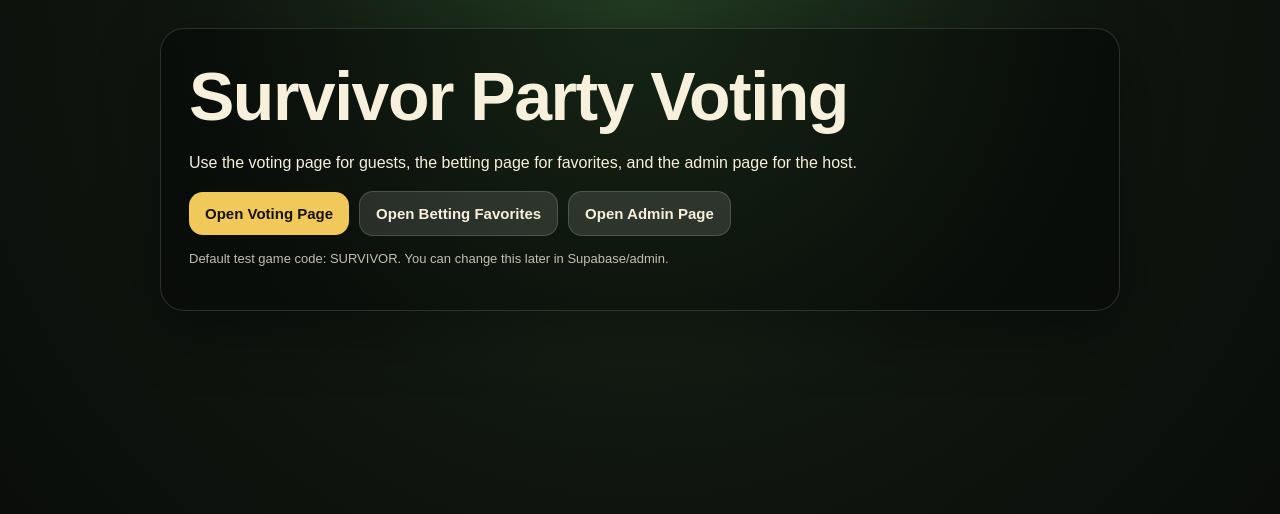
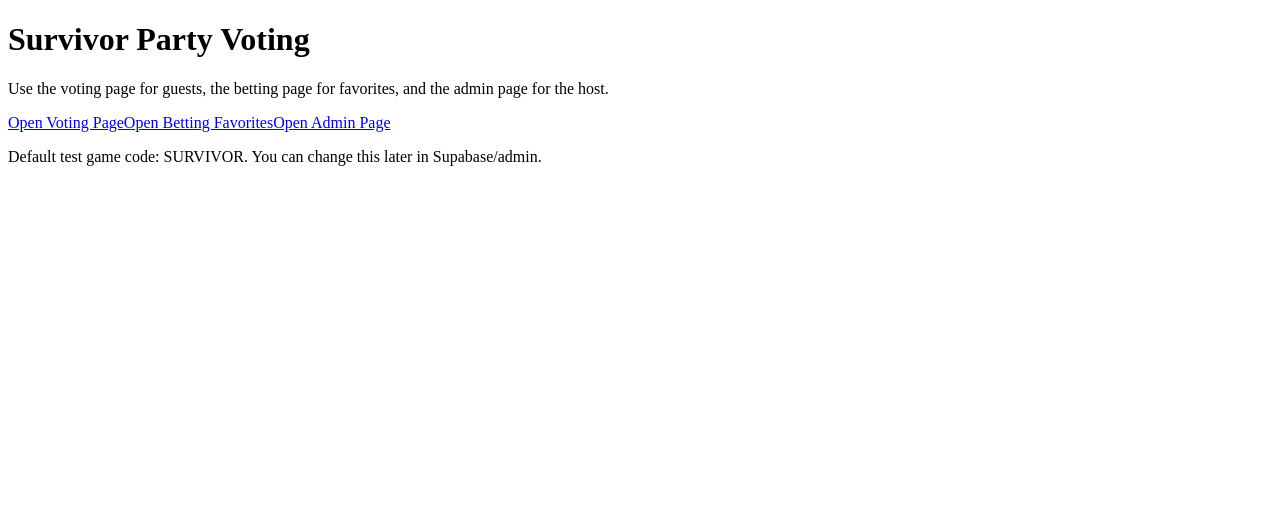
Before and after one commit to Azionario/survivor-voting-site, a Next.js app: page / in a window 1280 px wide. Shown: the top 514 px of the page. Built offline with nearby package versions, Linux system fonts and the light colour scheme.

Commit message:
Update globals.css

```diff
--- a/app/globals.css
+++ b/app/globals.css
@@ -1,173 +1,40 @@
-* {
-  box-sizing: border-box;
+/* Add these classes to the bottom of app/globals.css */
+
+button.xButton {
+  width: 36px;
+  height: 36px;
+  padding: 0;
+  border-radius: 999px;
+  background: rgba(255,107,94,0.18);
+  border: 1px solid rgba(255,107,94,0.45);
+  color: #ffb5ae;
+  font-size: 18px;
+  line-height: 1;
 }
 
-body {
-  margin: 0;
-  font-family: Arial, Helvetica, sans-serif;
-  background: radial-gradient(circle at top, #223b22 0%, #101610 42%, #070907 100%);
-  color: #f7f0dc;
+.barTrack {
+  width: 100%;
+  min-width: 130px;
+  height: 16px;
+  background: rgba(255,255,255,0.10);
+  border-radius: 999px;
+  overflow: hidden;
+  border: 1px solid rgba(255,255,255,0.10);
 }
 
-a {
-  color: inherit;
+.barFill {
+  height: 100%;
+  background: #f0c95a;
+  border-radius: 999px;
 }
 
-.page {
-  min-height: 100vh;
-  padding: 28px;
+.oddsNumber {
+  font-size: 22px;
+  font-weight: 900;
 }
 
-.container {
-  width: min(960px, 100%);
-  margin: 0 auto;
+.favoriteCard {
+  display: flex;
+  flex-direction: column;
+  gap: 8px;
 }
-
-.hero {
-  padding: 28px;
-  border: 1px solid rgba(255,255,255,0.14);
-  background: rgba(0,0,0,0.35);
-  border-radius: 24px;
-  box-shadow: 0 20px 60px rgba(0,0,0,0.35);
-}
-
-h1 {
-  font-size: clamp(34px, 6vw, 68px);
-  margin: 0 0 8px;
-  letter-spacing: -1.5px;
-}
-
-h2 {
-  margin: 0 0 14px;
-}
-
-p {
-  line-height: 1.5;
-}
-
-.card {
-  margin-top: 18px;
-  padding: 18px;
-  border-radius: 20px;
-  background: rgba(255,255,255,0.08);
-  border: 1px solid rgba(255,255,255,0.14);
-}
-
-.row {
-  display: flex;
-  gap: 10px;
-  flex-wrap: wrap;
-  align-items: center;
-}
-
-.grid {
-  display: grid;
-  grid-template-columns: repeat(auto-fit, minmax(210px, 1fr));
-  gap: 12px;
-}
-
-input, select {
-  width: 100%;
-  padding: 13px 14px;
-  border-radius: 14px;
-  border: 1px solid rgba(255,255,255,0.18);
-  background: rgba(0,0,0,0.35);
-  color: #fff;
-  font-size: 16px;
-}
-
-button, .button {
-  border: 0;
-  border-radius: 14px;
-  padding: 13px 16px;
-  background: #f0c95a;
-  color: #171306;
-  font-weight: 800;
-  cursor: pointer;
-  font-size: 15px;
-  text-decoration: none;
-  display: inline-block;
-}
-
-button.secondary, .button.secondary {
-  background: rgba(255,255,255,0.12);
-  color: #f7f0dc;
-  border: 1px solid rgba(255,255,255,0.16);
-}
-
-button.danger {
-  background: #ff6b5e;
-  color: #210604;
-}
-
-button:disabled {
-  opacity: 0.55;
-  cursor: not-allowed;
-}
-
-.playerButton {
-  width: 100%;
-  text-align: left;
-  padding: 16px;
-  font-size: 18px;
-  background: rgba(255,255,255,0.09);
-  color: #f7f0dc;
-  border: 1px solid rgba(255,255,255,0.14);
-}
-
-.playerButton.selected {
-  background: #f0c95a;
-  color: #171306;
-}
-
-.small {
-  font-size: 13px;
-  opacity: 0.78;
-}
-
-.status {
-  display: inline-block;
-  padding: 5px 9px;
-  border-radius: 999px;
-  background: rgba(240,201,90,0.18);
-  border: 1px solid rgba(240,201,90,0.45);
-  font-size: 13px;
-  font-weight: 700;
-}
-
-.table {
-  width: 100%;
-  border-collapse: collapse;
-  overflow: hidden;
-  border-radius: 16px;
-}
-
-.table th, .table td {
-  padding: 12px;
-  border-bottom: 1px solid rgba(255,255,255,0.12);
-  text-align: left;
-}
-
-.table th {
-  opacity: 0.72;
-}
-
-.notice {
-  padding: 12px 14px;
-  border-radius: 14px;
-  background: rgba(240,201,90,0.14);
-  border: 1px solid rgba(240,201,90,0.3);
-}
-
-.error {
-  padding: 12px 14px;
-  border-radius: 14px;
-  background: rgba(255,107,94,0.14);
-  border: 1px solid rgba(255,107,94,0.35);
-}
-
-hr {
-  border: 0;
-  border-top: 1px solid rgba(255,255,255,0.13);
-  margin: 18px 0;
-}
```
